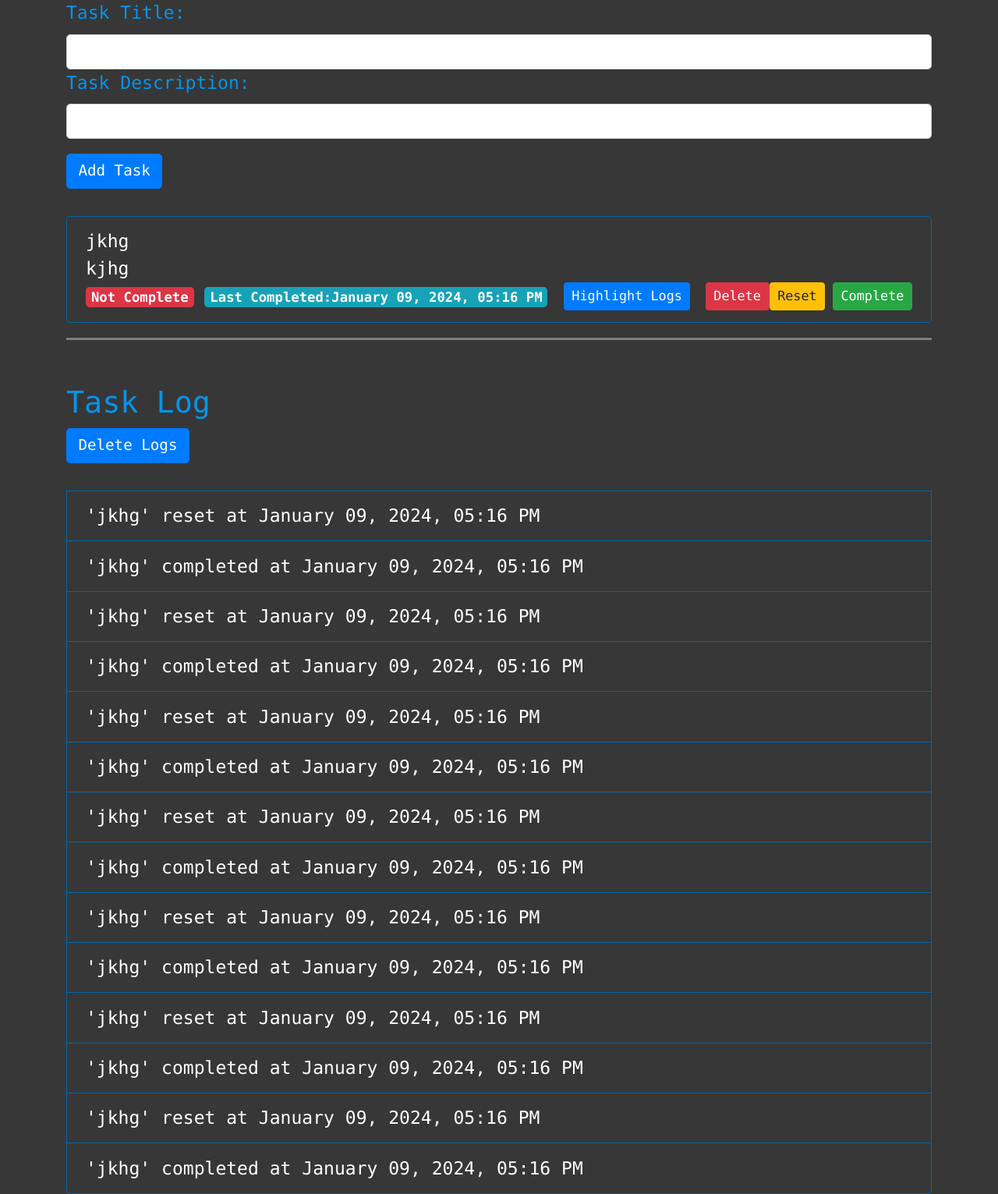
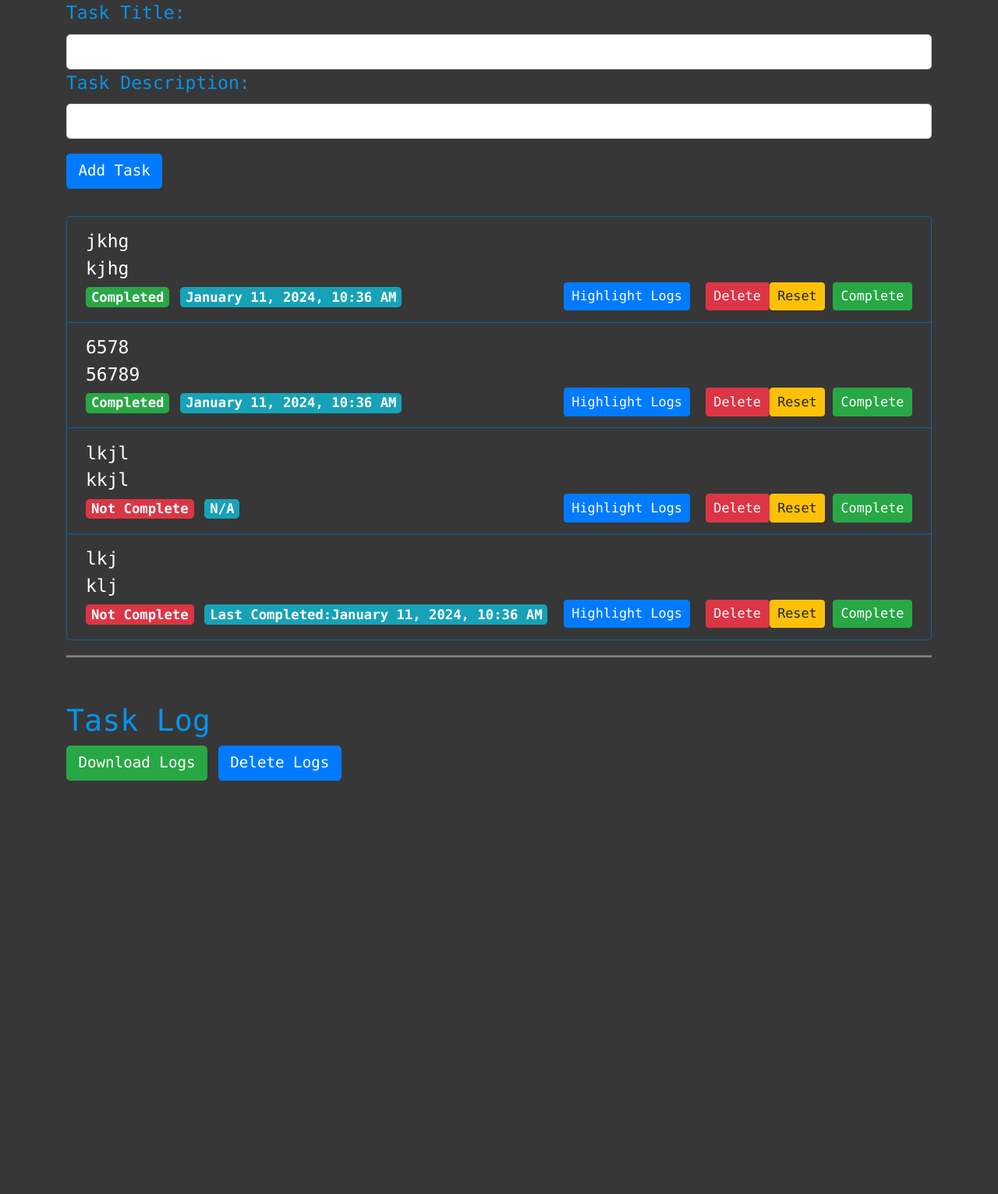
Before and after one commit to DomMinnich/Simple-Flask-Task-Manager, a Flask app: page / in a window 1280 px wide. Shown: the part 135-1666 px from the top of the page at 78% size. After the commit the page ends 1136 px from the top, so only its background shows below. Run offline with Flask 3, Linux system fonts and the light colour scheme; some libraries are stand-ins or nearby versions.

Commit message:
download logs on delete and command

```diff
--- a/app.py
+++ b/app.py
@@ -10,7 +10,8 @@
 #
 
 # Importing the required modules
-from flask import Flask, render_template, request, redirect, url_for
+import os
+from flask import Flask, make_response, render_template, request, redirect, url_for
 from datetime import datetime, timedelta
 import json
 from markupsafe import Markup, escape
@@ -101,8 +102,26 @@ def complete_task(task_index):
 
     return redirect(url_for("index"))
 
+# Download logs route
+@app.route("/download_logs")
+def download_logs():
+    log_text = "\n".join(logs)
+
+    response = make_response(log_text)
+    response.headers["Content-Disposition"] = "attachment; filename=logs.txt"
+    response.headers["Content-type"] = "text/plain"
+
+    # Save logs to Data/logs.txt
+    logs_file_path = os.path.join("Data/logs", datetime.now().strftime("%Y%m%d%" + "H%M%S") + "YMD+HMS.txt")
+    with open(logs_file_path, "w") as logs_file:
+        logs_file.write(log_text)
+
+    return response
+
+# Delete logs route
 @app.route("/delete_logs")
 def delete_logs():
+    download_logs()  # Call the download_logs function before deleting logs
     logs.clear()
     save_data()
     return redirect(url_for("index"))
--- a/data.json
+++ b/data.json
@@ -1 +1 @@
-{"tasks": [{"title": "jkhg", "description": "kjhg", "created_at": {"__datetime__": "2024-01-09T17:15:39.732929"}, "completed": false, "last_completed_at": {"__datetime__": "2024-01-09T17:16:12.162087"}}], "logs": [" 'jkhg' completed at January 09, 2024, 05:16 PM", " 'jkhg' reset at January 09, 2024, 05:16 PM", " 'jkhg' completed at January 09, 2024, 05:16 PM", " 'jkhg' reset at January 09, 2024, 05:16 PM", " 'jkhg' completed at January 09, 2024, 05:16 PM", " 'jkhg' reset at January 09, 2024, 05:16 PM", " 'jkhg' completed at January 09, 2024, 05:16 PM", " 'jkhg' reset at January 09, 2024, 05:16 PM", " 'jkhg' completed at January 09, 2024, 05:16 PM", " 'jkhg' reset at January 09, 2024, 05:16 PM", " 'jkhg' completed at January 09, 2024, 05:16 PM", " 'jkhg' reset at January 09, 2024, 05:16 PM", " 'jkhg' completed at January 09, 2024, 05:16 PM", " 'jkhg' reset at January 09, 2024, 05:16 PM"]}
+{"tasks": [{"title": "jkhg", "description": "kjhg", "created_at": {"__datetime__": "2024-01-09T17:15:39.732929"}, "completed": true, "last_completed_at": {"__datetime__": "2024-01-11T10:31:18.002322"}, "completed_at": {"__datetime__": "2024-01-11T10:36:04.896474"}}, {"title": "6578", "description": "56789", "created_at": {"__datetime__": "2024-01-11T10:31:35.208789"}, "completed": true, "completed_at": {"__datetime__": "2024-01-11T10:36:18.485126"}}, {"title": "lkjl", "description": "kkjl", "created_at": {"__datetime__": "2024-01-11T10:33:54.077440"}, "completed": false}, {"title": "lkj", "description": "klj", "created_at": {"__datetime__": "2024-01-11T10:34:59.740615"}, "completed": false, "last_completed_at": {"__datetime__": "2024-01-11T10:36:03.458058"}}], "logs": []}
--- a/templates/index.html
+++ b/templates/index.html
@@ -171,6 +171,7 @@
       <hr>
 
       <h2 class="mt-5">Task Log</h2>
+      <button class="btn btn-success" onclick="location.href='{{ url_for('download_logs') }}'">Download Logs</button>
       <button class="btn btn-primary" onclick="location.href='{{ url_for('delete_logs') }}'">Delete Logs</button>
       <ul class="list-group">
         <br/>
```
